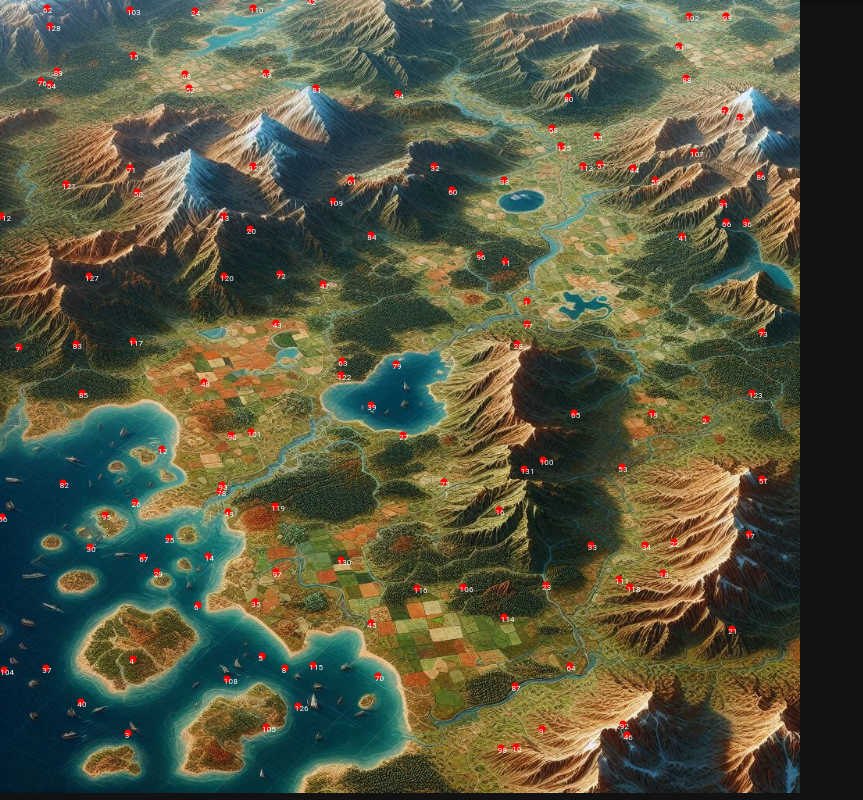
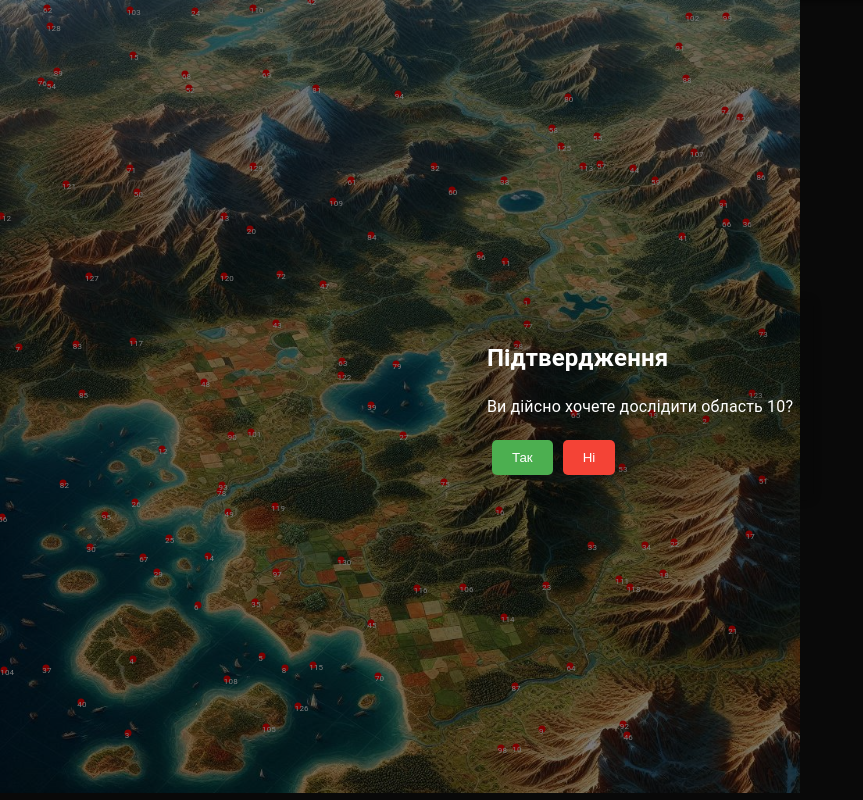
Before and after one commit to petro-mykhats2/civilization, a React (Create React App) app: page /MapWithResourcess in a window 1280 px wide. Both pictures are taken after a click on the element "10". Shown: the part 180-980 px from the top of the page, without its empty margins (0-863 px from the left). Built offline with nearby package versions, Linux system fonts and the light colour scheme.

Commit message:
"Remove DisplayUserName component and add ConfirmationModal to MapWithResources component"

```diff
--- /dev/null
+++ b/src/components/ConfirmationModal.js
@@ -0,0 +1,23 @@
+import React from "react"
+import "../styles/modal.scss"
+
+const ConfirmationModal = ({ isOpen, onClose, onConfirm, resourceId }) => {
+  if (!isOpen) return null
+
+  return (
+    <div className="modal-overlay">
+      <div className="modal">
+        <h2>Підтвердження</h2>
+        <p>Ви дійсно хочете дослідити область {resourceId}?</p>
+        <button className="modal-button confirm" onClick={onConfirm}>
+          Так
+        </button>
+        <button className="modal-button cancel" onClick={onClose}>
+          Ні
+        </button>
+      </div>
+    </div>
+  )
+}
+
+export default ConfirmationModal
--- a/src/components/MapWithResources.js
+++ b/src/components/MapWithResources.js
@@ -3,13 +3,16 @@ import { useDispatch } from "react-redux"
 import resourcePoints from "../data/coordinates.json"
 import "../styles/mapWithResources.scss"
 import { addResource } from "../redux/actions"
+import ConfirmationModal from "./ConfirmationModal" // Імпортуйте модальне вікно
 
 const MapWithResources = () => {
-  const dispatch = useDispatch() // Хук для доступу до dispatch
+  const dispatch = useDispatch()
   const [windowDimensions, setWindowDimensions] = useState({
     width: window.innerWidth,
     height: window.innerHeight,
   })
+  const [isModalOpen, setIsModalOpen] = useState(false) // Стейт для контролю видимості модального вікна
+  const [selectedPoint, setSelectedPoint] = useState(null) // Стейт для вибраного ресурсу
 
   useEffect(() => {
     const handleResize = () => {
@@ -27,9 +30,19 @@ const MapWithResources = () => {
   }, [])
 
   const handlePointClick = (point) => {
-    // Диспатч дії для додавання ресурсу
-    dispatch(addResource(point))
-    alert(point.message) // Можна залишити попереднє сповіщення
+    setSelectedPoint(point)
+    setIsModalOpen(true)
+  }
+
+  const confirmResearch = () => {
+    if (selectedPoint) {
+      dispatch(addResource(selectedPoint)) // Додайте ресурс
+      setIsModalOpen(false) // Закрийте модальне вікно
+    }
+  }
+
+  const cancelResearch = () => {
+    setIsModalOpen(false) // Закрийте модальне вікно без дії
   }
 
   const scale = Math.min(
@@ -63,6 +76,14 @@ const MapWithResources = () => {
           </div>
         ))}
       </div>
+
+      {/* Додайте компонент модального вікна */}
+      <ConfirmationModal
+        isOpen={isModalOpen}
+        onClose={cancelResearch}
+        onConfirm={confirmResearch}
+        resourceId={selectedPoint ? selectedPoint.id : null} // Передайте ID ресурсу
+      />
     </div>
   )
 }
--- /dev/null
+++ b/src/styles/modal.scss
@@ -0,0 +1,37 @@
+.modal-overlay {
+    position: fixed;
+    top: 0;
+    left: 0;
+    right: 0;
+    bottom: 0;
+    background-color: rgba(0, 0, 0, 0.5);
+    display: flex;
+    justify-content: center;
+    align-items: center;
+  }
+
+  .modal {
+    background-color: rgba(0, 0, 0, 0.1);
+    padding: 20px;
+    border-radius: 5px;
+    box-shadow: 0 0 10px rgba(0, 0, 0, 0.3);
+  }
+
+  .modal-button {
+    padding: 10px 20px;
+    margin: 5px;
+    border: none;
+    border-radius: 5px;
+    cursor: pointer;
+    transition: background-color 0.3s ease;
+  }
+
+  .modal-button.confirm {
+    background-color: #4caf50;
+    color: white;
+  }
+
+  .modal-button.cancel {
+    background-color: #f44336;
+    color: white;
+  }
```
Also changed, not shown: src/components/DisplayUserName.js (deleted, +0 -25 lines).
